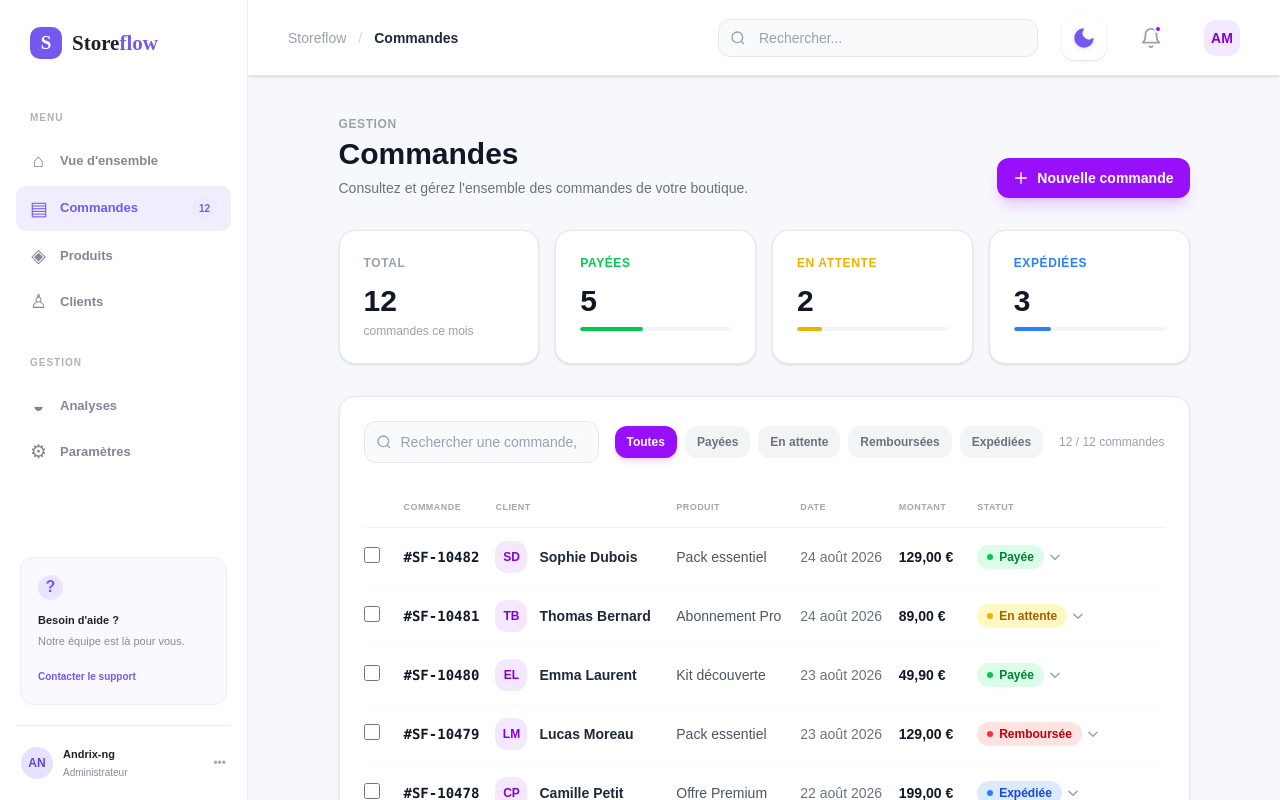
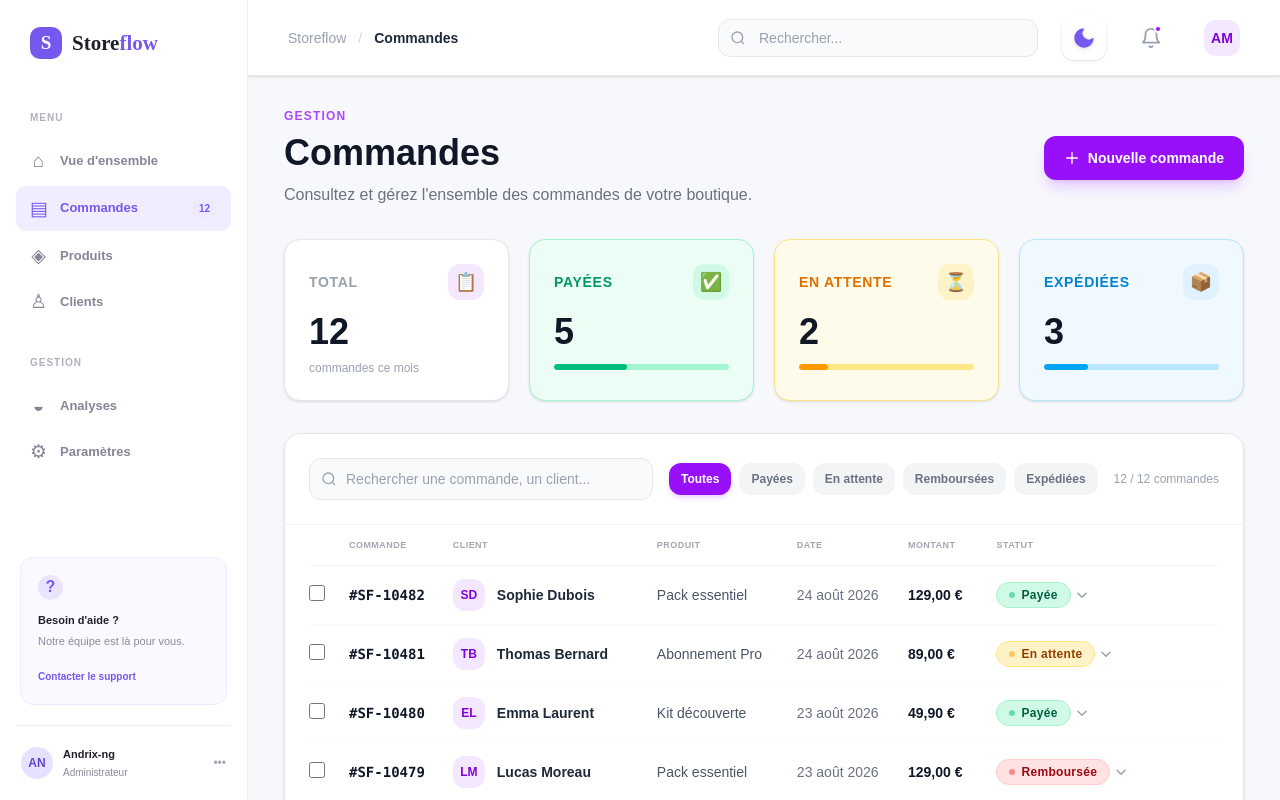
Before and after one commit to AndrixNg1/Nuxt.Shop-dashboard, a Nuxt app: page /orders in a window 1280 px wide. Built offline with nearby package versions, Linux system fonts and the light colour scheme.

Commit message:
feat: full-width orders page, colored status cards, bigger typography, improved StatusBadge

```diff
--- a/app/assets/css/main.css
+++ b/app/assets/css/main.css
@@ -278,10 +278,9 @@ body {
 }
 
 .page-content {
-    max-width: 1440px;
-    margin: 0 auto;
-    padding: 40px 43px 60px;
+    padding: 32px 36px 60px;
     flex: 1;
+    width: 100%;
 }
 
 .page-heading {
--- a/app/components/ui/StatusBadge.vue
+++ b/app/components/ui/StatusBadge.vue
@@ -5,25 +5,28 @@ withDefaults(
 );
 
 const variantClass: Record<string, string> = {
-  success: 'bg-green-100 text-green-700 dark:bg-green-900/30 dark:text-green-400',
-  warning: 'bg-yellow-100 text-yellow-700 dark:bg-yellow-900/30 dark:text-yellow-400',
-  danger:  'bg-red-100   text-red-700   dark:bg-red-900/30   dark:text-red-400',
-  info:    'bg-blue-100  text-blue-700  dark:bg-blue-900/30  dark:text-blue-400',
-  neutral: 'bg-gray-100  text-gray-600  dark:bg-gray-800     dark:text-gray-400',
+  success: 'bg-emerald-100 text-emerald-800 border border-emerald-200 dark:bg-emerald-500/20 dark:text-emerald-300 dark:border-emerald-500/30',
+  warning: 'bg-amber-100   text-amber-800   border border-amber-200   dark:bg-amber-500/20  dark:text-amber-300  dark:border-amber-500/30',
+  danger:  'bg-red-100     text-red-800     border border-red-200     dark:bg-red-500/20    dark:text-red-300    dark:border-red-500/30',
+  info:    'bg-sky-100     text-sky-800     border border-sky-200     dark:bg-sky-500/20    dark:text-sky-300    dark:border-sky-500/30',
+  neutral: 'bg-gray-100    text-gray-700    border border-gray-200    dark:bg-gray-700/40   dark:text-gray-300   dark:border-gray-600/40',
 };
 
 const dotClass: Record<string, string> = {
-  success: 'bg-green-500',
-  warning: 'bg-yellow-500',
+  success: 'bg-emerald-500',
+  warning: 'bg-amber-500',
   danger:  'bg-red-500',
-  info:    'bg-blue-500',
+  info:    'bg-sky-500',
   neutral: 'bg-gray-400',
 };
 </script>
 
 <template>
-  <span class="inline-flex items-center gap-1.5 px-2.5 py-1 rounded-full text-xs font-semibold" :class="variantClass[variant!]">
-    <span class="w-1.5 h-1.5 rounded-full flex-shrink-0" :class="dotClass[variant!]"></span>
+  <span
+    class="inline-flex items-center gap-1.5 px-3 py-1 rounded-full text-xs font-bold tracking-wide whitespace-nowrap"
+    :class="variantClass[variant!]"
+  >
+    <span class="w-1.5 h-1.5 rounded-full flex-shrink-0 animate-pulse" :class="dotClass[variant!]"></span>
     <slot />
   </span>
 </template>
--- a/app/pages/orders.vue
+++ b/app/pages/orders.vue
@@ -65,54 +65,70 @@ function viewOrder(id: string) {
 </script>
 
 <template>
-  <div class="space-y-8">
+  <div class="flex flex-col gap-8 h-full">
 
     <!-- En-tête page -->
-    <div class="flex flex-col sm:flex-row sm:items-end justify-between gap-4">
+    <div class="flex flex-col sm:flex-row sm:items-center justify-between gap-4">
       <div>
-        <p class="text-xs font-bold text-gray-400 dark:text-gray-500 uppercase tracking-wider mb-1">Gestion</p>
-        <h1 class="text-3xl font-extrabold text-gray-900 dark:text-white m-0">Commandes</h1>
-        <p class="text-sm text-gray-500 dark:text-gray-400 mt-1.5">Consultez et gérez l'ensemble des commandes de votre boutique.</p>
+        <p class="text-xs font-bold text-purple-500 dark:text-purple-400 uppercase tracking-widest mb-1.5">Gestion</p>
+        <h1 class="text-4xl font-extrabold text-gray-900 dark:text-white m-0 leading-tight">Commandes</h1>
+        <p class="text-base text-gray-500 dark:text-gray-400 mt-2">Consultez et gérez l'ensemble des commandes de votre boutique.</p>
       </div>
-      <button class="inline-flex items-center gap-2 px-4 py-2.5 bg-purple-600 hover:bg-purple-700 text-white text-sm font-bold rounded-xl shadow-lg shadow-purple-500/25 transition-all duration-300 hover:-translate-y-0.5 focus:outline-none focus:ring-2 focus:ring-purple-500">
+      <button class="inline-flex items-center gap-2 px-5 py-3 bg-purple-600 hover:bg-purple-700 text-white text-sm font-bold rounded-xl shadow-lg shadow-purple-500/25 transition-all duration-300 hover:-translate-y-0.5 focus:outline-none focus:ring-2 focus:ring-purple-500 shrink-0">
         <svg class="w-4 h-4" fill="none" stroke="currentColor" viewBox="0 0 24 24"><path stroke-linecap="round" stroke-linejoin="round" stroke-width="2" d="M12 4v16m8-8H4"/></svg>
         Nouvelle commande
       </button>
     </div>
 
     <!-- Cartes récap statuts -->
-    <section class="grid grid-cols-2 lg:grid-cols-4 gap-4">
-      <AppCard>
-        <p class="text-xs font-semibold text-gray-400 dark:text-gray-500 uppercase tracking-wider mb-3">Total</p>
-        <p class="text-3xl font-extrabold text-gray-900 dark:text-white">{{ statusSummary.total }}</p>
-        <p class="text-xs text-gray-400 dark:text-gray-500 mt-1">commandes ce mois</p>
-      </AppCard>
-      <AppCard>
-        <p class="text-xs font-semibold text-green-500 uppercase tracking-wider mb-3">Payées</p>
-        <p class="text-3xl font-extrabold text-gray-900 dark:text-white">{{ statusSummary.paid }}</p>
-        <div class="mt-2 h-1 rounded-full bg-gray-100 dark:bg-gray-800 overflow-hidden">
-          <div class="h-full bg-green-500 rounded-full transition-all duration-700" :style="{ width: `${(statusSummary.paid / statusSummary.total) * 100}%` }"></div>
+    <section class="grid grid-cols-2 xl:grid-cols-4 gap-5">
+      <!-- Total -->
+      <div class="bg-white dark:bg-[#20202d] rounded-2xl border border-gray-200 dark:border-gray-800 shadow-sm p-6 flex flex-col gap-2">
+        <div class="flex items-center justify-between mb-1">
+          <p class="text-sm font-bold text-gray-400 dark:text-gray-500 uppercase tracking-wider">Total</p>
+          <span class="w-9 h-9 rounded-xl bg-purple-100 dark:bg-purple-900/30 flex items-center justify-center text-purple-600 dark:text-purple-400 text-lg">📋</span>
         </div>
-      </AppCard>
-      <AppCard>
-        <p class="text-xs font-semibold text-yellow-500 uppercase tracking-wider mb-3">En attente</p>
-        <p class="text-3xl font-extrabold text-gray-900 dark:text-white">{{ statusSummary.pending }}</p>
-        <div class="mt-2 h-1 rounded-full bg-gray-100 dark:bg-gray-800 overflow-hidden">
-          <div class="h-full bg-yellow-500 rounded-full transition-all duration-700" :style="{ width: `${(statusSummary.pending / statusSummary.total) * 100}%` }"></div>
+        <p class="text-4xl font-extrabold text-gray-900 dark:text-white">{{ statusSummary.total }}</p>
+        <p class="text-xs text-gray-400 dark:text-gray-500">commandes ce mois</p>
       </div>
-      </AppCard>
-      <AppCard>
-        <p class="text-xs font-semibold text-blue-500 uppercase tracking-wider mb-3">Expédiées</p>
-        <p class="text-3xl font-extrabold text-gray-900 dark:text-white">{{ statusSummary.shipped }}</p>
-        <div class="mt-2 h-1 rounded-full bg-gray-100 dark:bg-gray-800 overflow-hidden">
-          <div class="h-full bg-blue-500 rounded-full transition-all duration-700" :style="{ width: `${(statusSummary.shipped / statusSummary.total) * 100}%` }"></div>
+      <!-- Payées -->
+      <div class="bg-emerald-50 dark:bg-emerald-900/10 rounded-2xl border border-emerald-200 dark:border-emerald-700/40 shadow-sm p-6 flex flex-col gap-2">
+        <div class="flex items-center justify-between mb-1">
+          <p class="text-sm font-bold text-emerald-600 dark:text-emerald-400 uppercase tracking-wider">Payées</p>
+          <span class="w-9 h-9 rounded-xl bg-emerald-100 dark:bg-emerald-900/40 flex items-center justify-center text-emerald-600 dark:text-emerald-400 text-lg">✅</span>
         </div>
-      </AppCard>
+        <p class="text-4xl font-extrabold text-gray-900 dark:text-white">{{ statusSummary.paid }}</p>
+        <div class="h-1.5 rounded-full bg-emerald-200 dark:bg-emerald-900/40 overflow-hidden mt-1">
+          <div class="h-full bg-emerald-500 rounded-full transition-all duration-700" :style="{ width: `${(statusSummary.paid / statusSummary.total) * 100}%` }"></div>
+        </div>
+      </div>
+      <!-- En attente -->
+      <div class="bg-amber-50 dark:bg-amber-900/10 rounded-2xl border border-amber-200 dark:border-amber-700/40 shadow-sm p-6 flex flex-col gap-2">
+        <div class="flex items-center justify-between mb-1">
+          <p class="text-sm font-bold text-amber-600 dark:text-amber-400 uppercase tracking-wider">En attente</p>
+          <span class="w-9 h-9 rounded-xl bg-amber-100 dark:bg-amber-900/40 flex items-center justify-center text-amber-600 dark:text-amber-400 text-lg">⏳</span>
+        </div>
+        <p class="text-4xl font-extrabold text-gray-900 dark:text-white">{{ statusSummary.pending }}</p>
+        <div class="h-1.5 rounded-full bg-amber-200 dark:bg-amber-900/40 overflow-hidden mt-1">
+          <div class="h-full bg-amber-500 rounded-full transition-all duration-700" :style="{ width: `${(statusSummary.pending / statusSummary.total) * 100}%` }"></div>
+        </div>
+      </div>
+      <!-- Expédiées -->
+      <div class="bg-sky-50 dark:bg-sky-900/10 rounded-2xl border border-sky-200 dark:border-sky-700/40 shadow-sm p-6 flex flex-col gap-2">
+        <div class="flex items-center justify-between mb-1">
+          <p class="text-sm font-bold text-sky-600 dark:text-sky-400 uppercase tracking-wider">Expédiées</p>
+          <span class="w-9 h-9 rounded-xl bg-sky-100 dark:bg-sky-900/40 flex items-center justify-center text-sky-600 dark:text-sky-400 text-lg">📦</span>
+        </div>
+        <p class="text-4xl font-extrabold text-gray-900 dark:text-white">{{ statusSummary.shipped }}</p>
+        <div class="h-1.5 rounded-full bg-sky-200 dark:bg-sky-900/40 overflow-hidden mt-1">
+          <div class="h-full bg-sky-500 rounded-full transition-all duration-700" :style="{ width: `${(statusSummary.shipped / statusSummary.total) * 100}%` }"></div>
+        </div>
+      </div>
     </section>
 
-    <!-- Table -->
-    <AppCard>
-      <div class="mb-6">
+    <!-- Table (pleine largeur) -->
+    <div class="bg-white dark:bg-[#20202d] rounded-2xl border border-gray-200 dark:border-gray-800 shadow-sm flex flex-col flex-1 min-h-0">
+      <div class="p-6 border-b border-gray-100 dark:border-gray-800/60">
         <OrdersToolbar
           :total="allOrders.length"
           :filtered="filteredOrders.length"
@@ -124,40 +140,37 @@ function viewOrder(id: string) {
       </div>
 
       <!-- État vide -->
-      <div v-if="filteredOrders.length === 0" class="py-16 flex flex-col items-center justify-center text-center">
-        <div class="w-14 h-14 rounded-2xl bg-gray-100 dark:bg-gray-800 flex items-center justify-center mb-4">
-          <svg class="w-7 h-7 text-gray-400" fill="none" stroke="currentColor" viewBox="0 0 24 24"><path stroke-linecap="round" stroke-linejoin="round" stroke-width="2" d="M9 5H7a2 2 0 00-2 2v12a2 2 0 002 2h10a2 2 0 002-2V7a2 2 0 00-2-2h-2M9 5a2 2 0 002 2h2a2 2 0 002-2M9 5a2 2 0 012-2h2a2 2 0 012 2"/></svg>
+      <div v-if="filteredOrders.length === 0" class="flex-1 flex flex-col items-center justify-center text-center py-20">
+        <div class="w-16 h-16 rounded-2xl bg-gray-100 dark:bg-gray-800 flex items-center justify-center mb-4">
+          <svg class="w-8 h-8 text-gray-400" fill="none" stroke="currentColor" viewBox="0 0 24 24"><path stroke-linecap="round" stroke-linejoin="round" stroke-width="2" d="M9 5H7a2 2 0 00-2 2v12a2 2 0 002 2h10a2 2 0 002-2V7a2 2 0 00-2-2h-2M9 5a2 2 0 002 2h2a2 2 0 002-2M9 5a2 2 0 012-2h2a2 2 0 012 2"/></svg>
         </div>
-        <h3 class="text-base font-bold text-gray-900 dark:text-white mb-1">Aucune commande trouvée</h3>
+        <h3 class="text-lg font-bold text-gray-900 dark:text-white mb-2">Aucune commande trouvée</h3>
         <p class="text-sm text-gray-400">Essayez de modifier vos filtres ou votre recherche.</p>
       </div>
 
-      <!-- Table -->
+      <!-- Table scrollable -->
+      <div v-else class="flex-1 overflow-auto px-6">
         <OrdersTable
-        v-else
           :orders="filteredOrders"
           :selected-ids="selectedIds"
           @select="toggleSelect"
           @view="viewOrder"
           @status-change="changeStatus"
         />
+      </div>
 
       <!-- Pagination -->
-      <div class="mt-6 pt-4 border-t border-gray-100 dark:border-gray-800/60 flex items-center justify-between">
-        <p class="text-xs text-gray-400 dark:text-gray-500">
-          Affichage de <span class="font-semibold text-gray-700 dark:text-gray-300">{{ filteredOrders.length }}</span> sur <span class="font-semibold text-gray-700 dark:text-gray-300">{{ allOrders.length }}</span> commandes
+      <div class="p-5 border-t border-gray-100 dark:border-gray-800/60 flex items-center justify-between">
+        <p class="text-sm text-gray-400 dark:text-gray-500">
+          <span class="font-semibold text-gray-700 dark:text-gray-300">{{ filteredOrders.length }}</span> / <span class="font-semibold text-gray-700 dark:text-gray-300">{{ allOrders.length }}</span> commandes
         </p>
         <div class="flex items-center gap-2">
-          <button class="px-3 py-1.5 text-xs font-semibold rounded-lg border border-gray-200 dark:border-gray-700 text-gray-500 dark:text-gray-400 hover:border-purple-300 dark:hover:border-purple-700 hover:text-purple-600 dark:hover:text-purple-400 transition-colors disabled:opacity-40" disabled>
-            ← Précédent
-          </button>
-          <span class="px-3 py-1.5 text-xs font-bold rounded-lg bg-purple-600 text-white">1</span>
-          <button class="px-3 py-1.5 text-xs font-semibold rounded-lg border border-gray-200 dark:border-gray-700 text-gray-500 dark:text-gray-400 hover:border-purple-300 dark:hover:border-purple-700 hover:text-purple-600 dark:hover:text-purple-400 transition-colors disabled:opacity-40" disabled>
-            Suivant →
-          </button>
+          <button class="px-4 py-2 text-sm font-semibold rounded-lg border border-gray-200 dark:border-gray-700 text-gray-500 dark:text-gray-400 hover:border-purple-300 dark:hover:border-purple-700 hover:text-purple-600 dark:hover:text-purple-400 transition-colors disabled:opacity-40" disabled>← Précédent</button>
+          <span class="px-4 py-2 text-sm font-bold rounded-lg bg-purple-600 text-white">1</span>
+          <button class="px-4 py-2 text-sm font-semibold rounded-lg border border-gray-200 dark:border-gray-700 text-gray-500 dark:text-gray-400 hover:border-purple-300 dark:hover:border-purple-700 hover:text-purple-600 dark:hover:text-purple-400 transition-colors disabled:opacity-40" disabled>Suivant →</button>
         </div>
       </div>
-    </AppCard>
+    </div>
 
   </div>
 </template>
```
Lines whose indentation alone changed are shown as unchanged.
